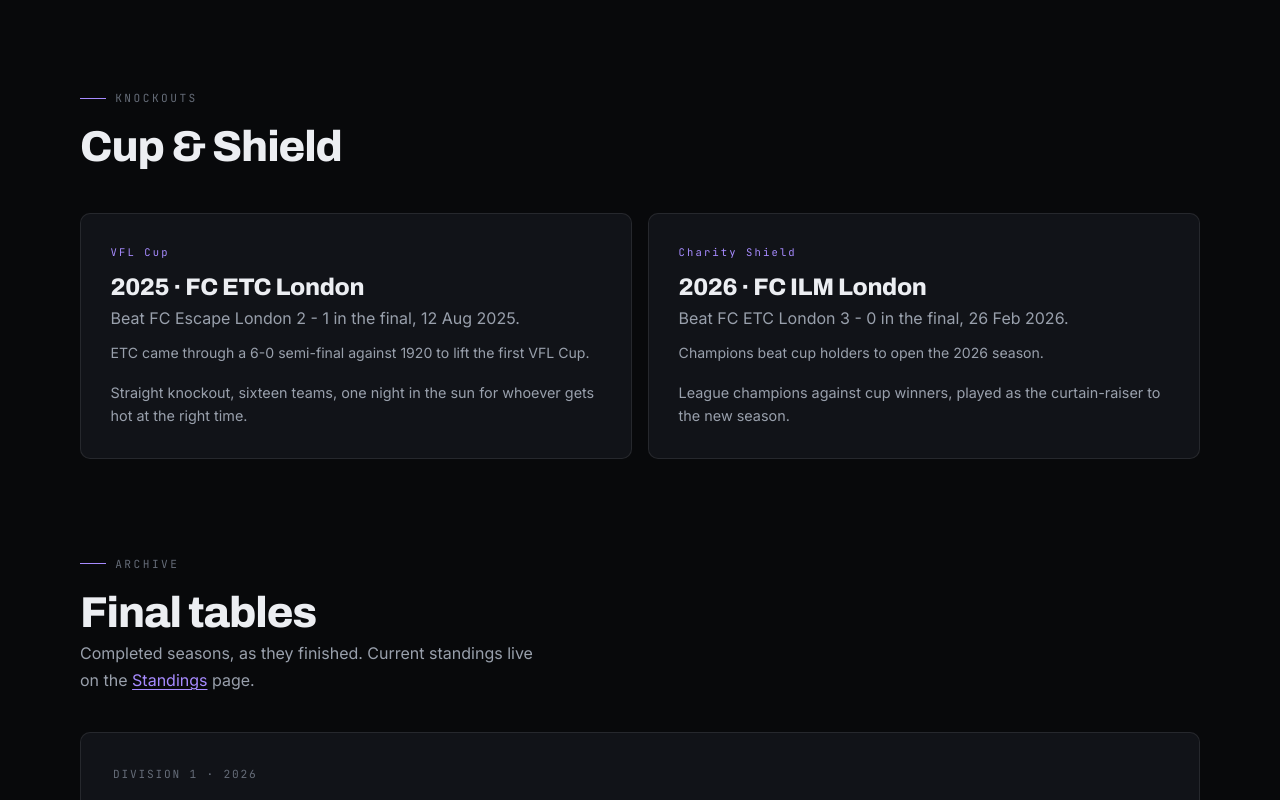
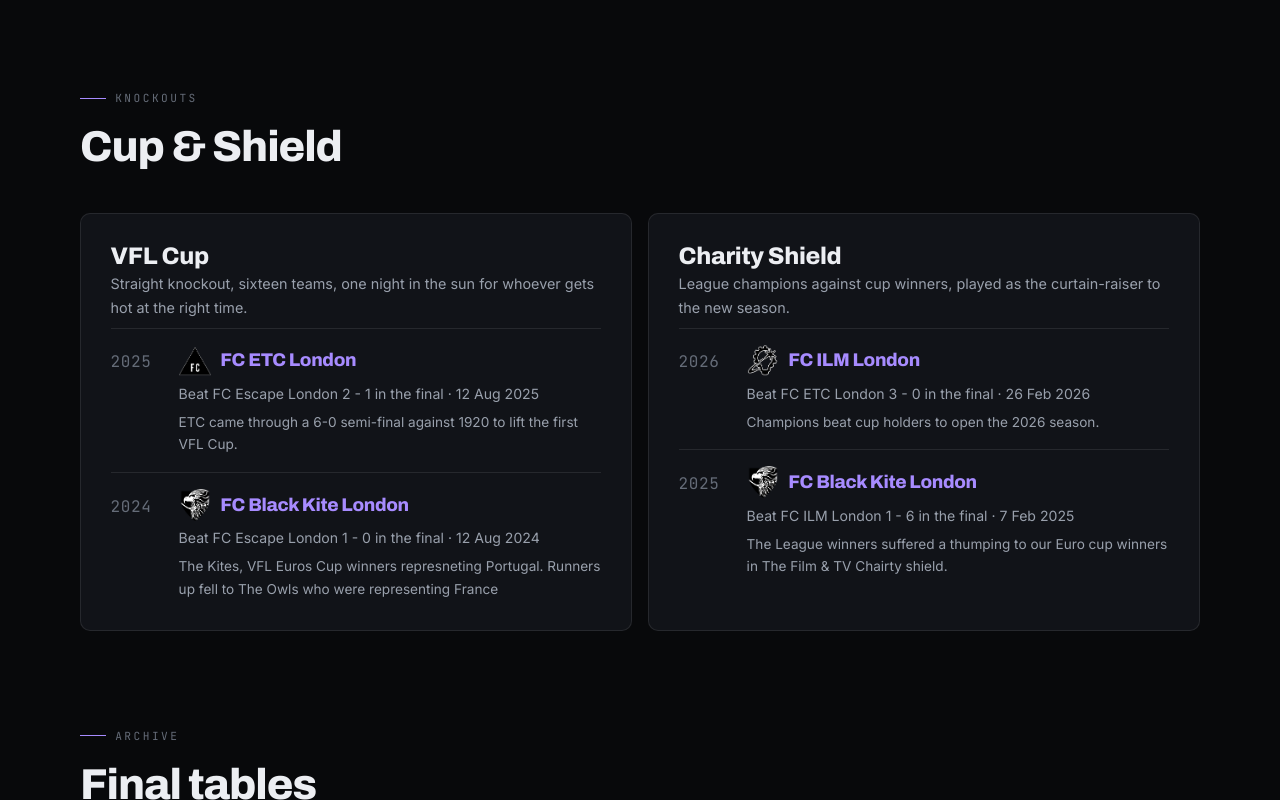
Before and after one commit to EfthymisB/vfl-website, an Eleventy site: page src/honours.njk in a window 1280 px wide. Shown: the part 1641-2441 px from the top of the page. Built offline with nearby package versions, Linux system fonts and the light colour scheme; Eleventy itself is replaced by a stand-in of ours; files that its build step writes are made by us from their sources; what markdown-it-attrs would draw is missing.

Commit message:
added missing honours

```diff
--- a/src/_data/honours.json
+++ b/src/_data/honours.json
@@ -149,7 +149,7 @@
           "season": "2025",
           "status": "complete",
           "champion": "0008",
-          "runnerUp": "0009",
+          "runnerUp": "0002",
           "third": "0004",
           "played": 6,
           "teams": 7,
@@ -238,7 +238,7 @@
           "season": "2024",
           "status": "complete",
           "champion": "0008",
-          "runnerUp": "0009",
+          "runnerUp": "0002",
           "third": "0001",
           "played": 9,
           "teams": 10,
@@ -468,6 +468,14 @@
           "score": "2 - 1",
           "date": "2025-08-12",
           "note": "ETC came through a 6-0 semi-final against 1920 to lift the first VFL Cup."
+        },
+        {
+          "season": "2024",
+          "winner": "0002",
+          "runnerUp": "0003",
+          "score": "1 - 0",
+          "date": "2024-08-12",
+          "note": "The Kites, VFL Euros Cup winners represneting Portugal. Runners up fell to The Owls who were representing France"
         }
       ]
     },
@@ -483,6 +491,14 @@
           "score": "3 - 0",
           "date": "2026-02-26",
           "note": "Champions beat cup holders to open the 2026 season."
+        },
+        {
+          "season": "2025",
+          "winner": "0002",
+          "runnerUp": "0008",
+          "score": "1 - 6",
+          "date": "2025-02-07",
+          "note": "The League winners suffered a thumping to our Euro cup winners in The Film & TV Chairty shield."
         }
       ]
     }
--- a/src/assets/css/main.css
+++ b/src/assets/css/main.css
@@ -1269,6 +1269,66 @@ table.data .tname-short {
 }
 .honour-card__head .card__num {
   margin-bottom: 0;
+}
+.honour-card__head .knockout__name {
+  margin: 0 0 0.25rem;
+}
+.knockout__blurb {
+  margin: 0;
+  color: var(--muted);
+  font-size: 0.9rem;
+}
+.knockout .honour-card__head {
+  align-items: flex-start;
+  margin-bottom: 0.5rem;
+}
+/* Cup and Shield finals, newest first: season | winner, final, note. */
+.knockout__editions {
+  list-style: none;
+  margin: 0;
+  padding: 0;
+}
+.knockout__edition {
+  display: grid;
+  grid-template-columns: 3.25rem minmax(0, 1fr);
+  gap: 1rem;
+  padding: 1rem 0;
+  border-top: 1px solid var(--line);
+}
+.knockout__edition:last-child {
+  padding-bottom: 0;
+}
+.knockout__season {
+  font-family: var(--font-mono);
+  font-size: 1rem;
+  letter-spacing: 0.04em;
+  color: var(--dim);
+  padding-top: 0.3rem;
+}
+.knockout__winner {
+  display: flex;
+  align-items: center;
+  gap: 0.6rem;
+  font-family: var(--font-display);
+  font-weight: 800;
+  font-size: 1.15rem;
+  letter-spacing: -0.02em;
+  color: var(--accent);
+}
+.knockout__winner img {
+  width: 2rem;
+  height: 2rem;
+  flex: none;
+}
+.knockout__final {
+  margin: 0.35rem 0 0;
+  color: var(--muted);
+  font-size: 0.88rem;
+}
+.knockout__note {
+  margin: 0.35rem 0 0;
+  color: var(--dim);
+  font-size: 0.85rem;
 }
 .trophy-card--icon {
   padding-right: calc(clamp(3.5rem, 12vw, 6rem) + clamp(2rem, 6vw, 4rem));
--- a/src/honours.njk
+++ b/src/honours.njk
@@ -86,26 +86,34 @@ lede: Every champion, every final table, and whoever's currently allowed to be s
         </div>
         <div class="card-grid">
           {% for knockout in honours.knockouts %}
-            <div class="card" data-reveal>
+            <div class="card knockout" data-reveal>
               {% set koIcon = knockout.slug | honourIcon %}
               <div class="honour-card__head">
                 {%- if koIcon %}<img src="{{ koIcon }}" alt="" class="honour-icon honour-icon--lg" width="56" height="56">{% endif -%}
-                <span class="card__num">{{ knockout.name }}</span>
+                <div>
+                  <h3 class="knockout__name">{{ knockout.name }}</h3>
+                  <p class="knockout__blurb">{{ knockout.blurb }}</p>
+                </div>
               </div>
-              {% for edition in knockout.editions %}
-                <h3 style="margin-bottom:.35rem">{{ edition.season }} ·
-                  <span style="color:var(--acid)">{{ teams.all[edition.winner].name }}</span>
-                </h3>
-                <p style="margin-bottom:.6rem">
-                  Beat {{ teams.all[edition.runnerUp].name }}
-                  {{ edition.score }} in the final,
-                  {{ edition.date | readableDate }}.
-                </p>
-                {% if edition.note %}
-                  <p class="dim" style="font-size:.88rem">{{ edition.note }}</p>
-                {% endif %}
-              {% endfor %}
-              <p class="muted" style="margin-top:1rem;font-size:.9rem">{{ knockout.blurb }}</p>
+              {#- Newest first, whatever order they're in honours.json. -#}
+              <ol class="knockout__editions">
+                {% for edition in knockout.editions | sort(true, false, "season") %}
+                  {% set winner = teams.all[edition.winner] %}
+                  <li class="knockout__edition">
+                    <span class="knockout__season">{{ edition.season }}</span>
+                    <div>
+                      <div class="knockout__winner">
+                        {% if winner.logo %}<img src="{{ winner.logo }}" alt="" class="honour__logo" width="32" height="32" loading="lazy">{% endif %}
+                        <span>{{ winner.name }}</span>
+                      </div>
+                      <p class="knockout__final">
+                        Beat {{ teams.all[edition.runnerUp].name }} {{ edition.score }} in the final{% if edition.date %} · {{ edition.date | readableDate }}{% endif %}
+                      </p>
+                      {% if edition.note %}<p class="knockout__note">{{ edition.note }}</p>{% endif %}
+                    </div>
+                  </li>
+                {% endfor %}
+              </ol>
             </div>
           {% endfor %}
         </div>
```
